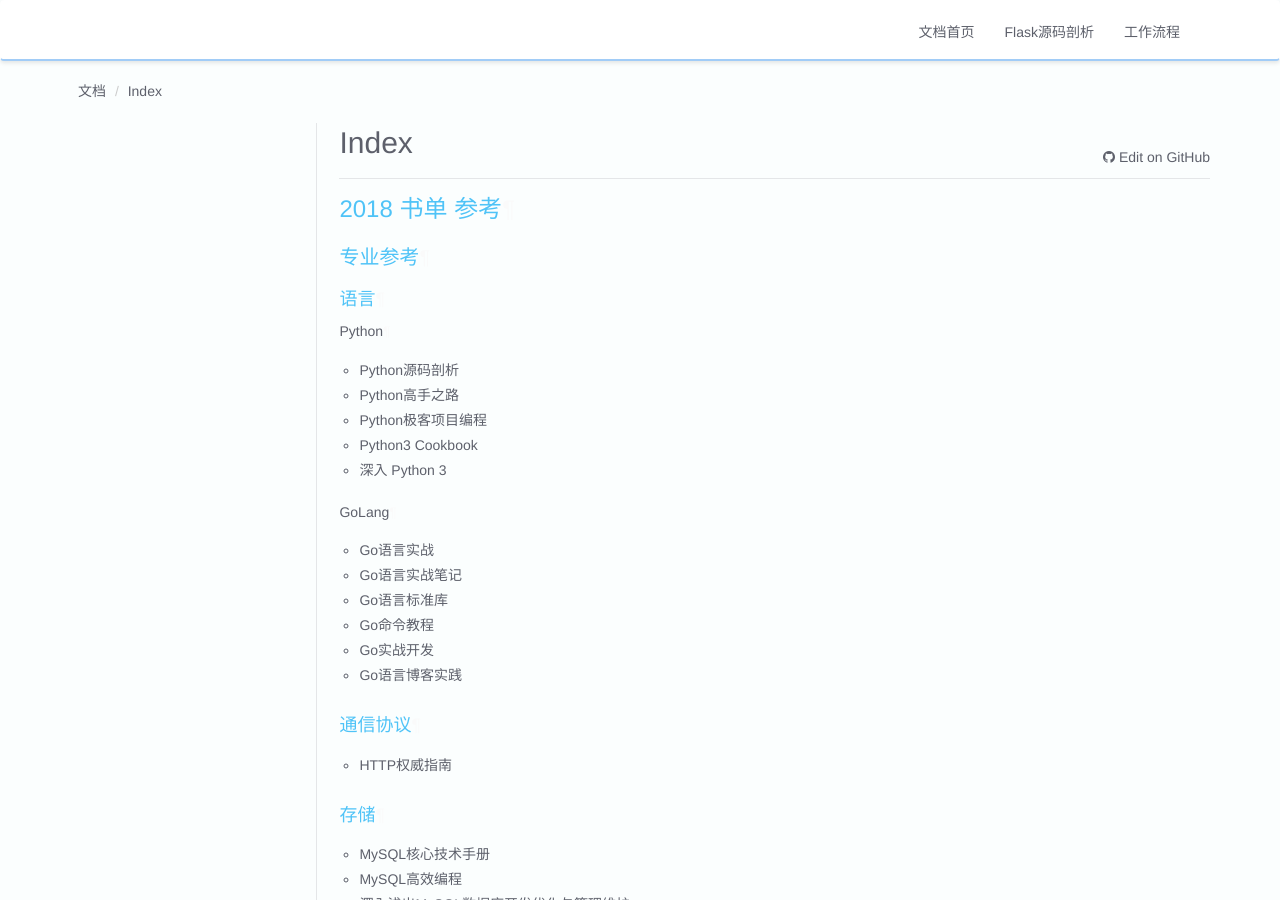
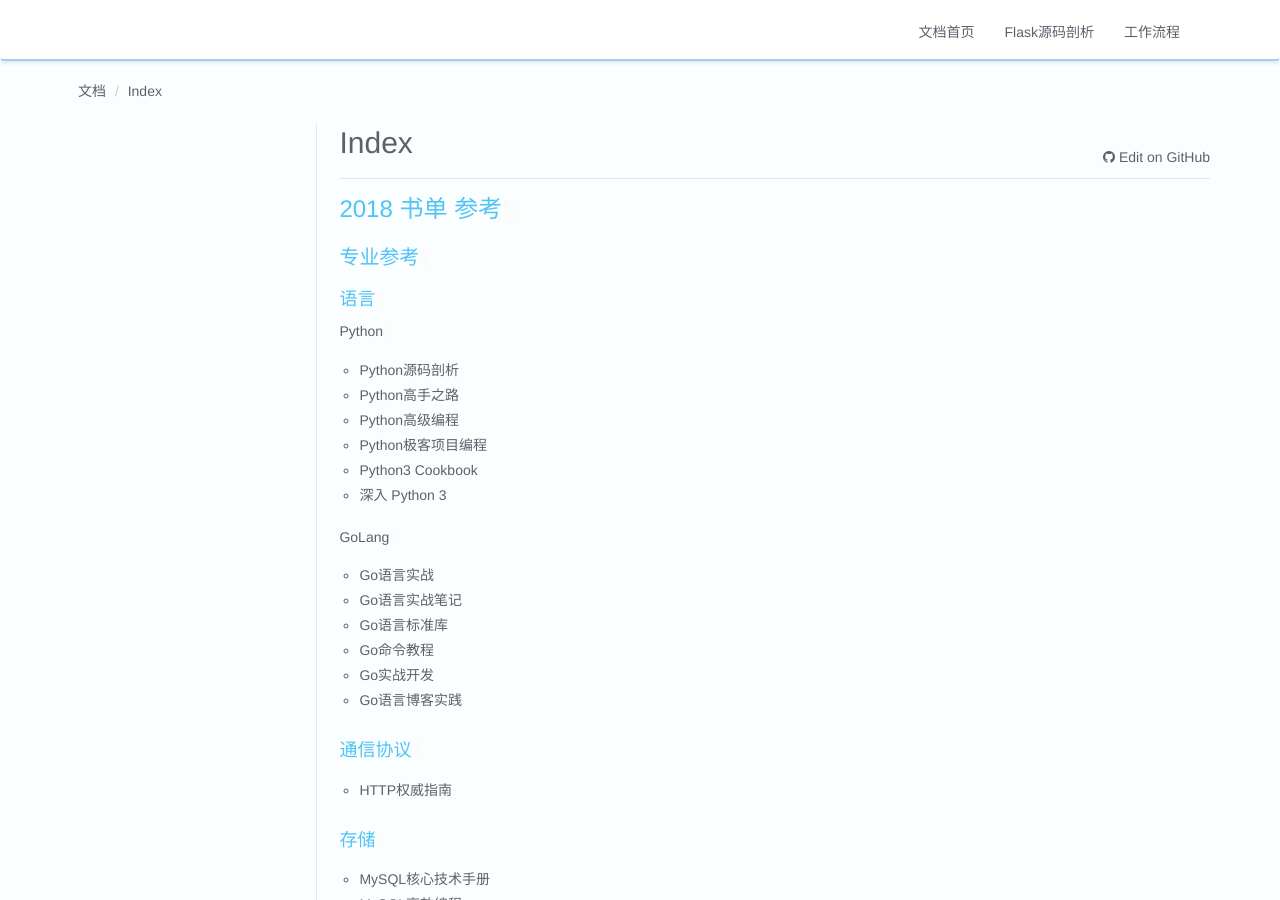
Before and after one commit to z2labplus/Capricorn, an MkDocs documentation site: the page built from docs/书单/2018/README.md, in a window 1280 px wide and 900 px high. Built offline with MkDocs 1.6.1, drawn with Linux system fonts in a browser that asks for light colours; old or Windows-style settings are respelled for this version of MkDocs.

Commit message:
更正书单

```diff
--- a/docs/书单/2018/README.md
+++ b/docs/书单/2018/README.md
@@ -5,6 +5,7 @@
 ##### Python
 - Python源码剖析
 - Python高手之路
+- Python高级编程
 - Python极客项目编程
 - Python3 Cookbook
 - 深入 Python 3
```
